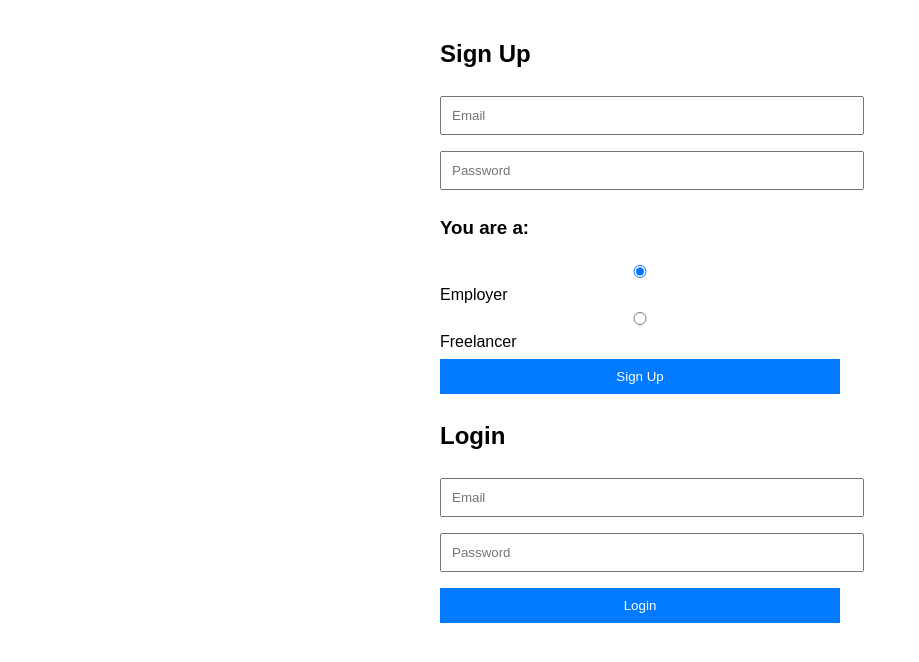
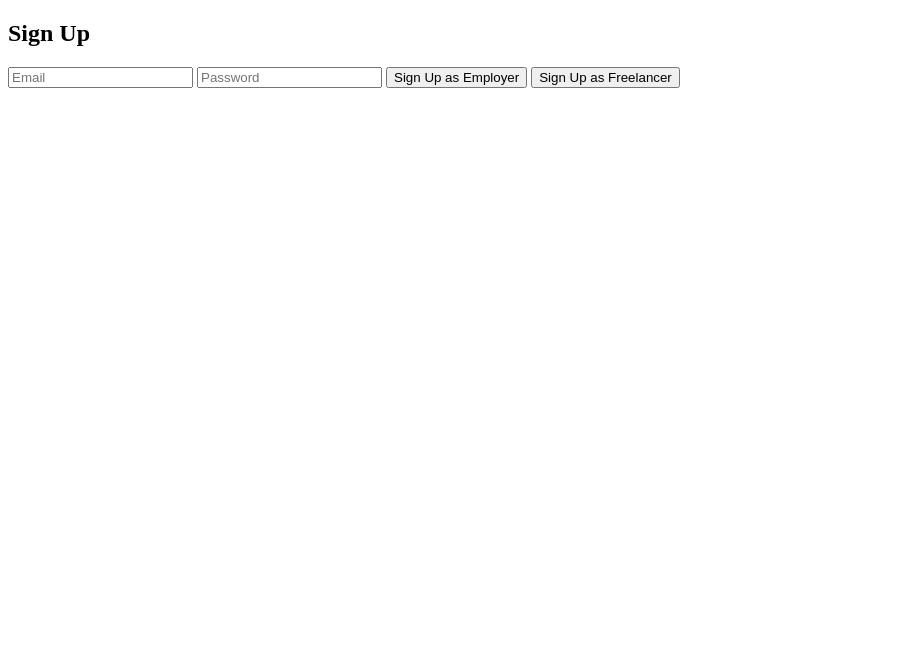
Before and after one commit to Ajobe85/employer---employee---connect, a plain HTML site: page auth.html in a window 1280 px wide. Shown: the whole page, without its empty margins (0-919 px from the left). Drawn offline with Linux system fonts and the light colour scheme.

Commit message:
Update auth.html
Signed-off-by: AJOBE SWALIKI  <ajobe689@gmail.com>

```diff
--- a/auth.html
+++ b/auth.html
@@ -1,60 +1,58 @@
+
+<!-- auth.html -->
 <!DOCTYPE html>
 <html>
 <head>
-  <title>Sign Up / Login</title>
-  <script type="module" src="firebase.js"></script>
-  <style>
-    body { font-family: Arial; max-width: 400px; margin: 0 auto; padding: 20px; }
-    input, button { width: 100%; padding: 10px; margin: 8px 0; }
-    button { background: #007bff; color: white; border: none; }
-  </style>
+    <title>Sign Up - Employer-Employee Connect</title>
+    <!-- Include Firebase SDK -->
+    <script src="https://www.gstatic.com/firebasejs/8.10.0/firebase-app.js"></script>
+    <script src="https://www.gstatic.com/firebasejs/8.10.0/firebase-auth.js"></script>
+    <script src="https://www.gstatic.com/firebasejs/8.10.0/firebase-database.js"></script>
+    <script src="firebase.js"></script>
 </head>
 <body>
     <h2>Sign Up</h2>
-  <input type="email" id="email" placeholder="Email">
-  <input type="password" id="password" placeholder="Password">
-  <h3>You are a:</h3>
-  <input type="radio" name="userType" value="employer" checked> Employer<br>
-  <input type="radio" name="userType" value="freelancer"> Freelancer<br>
-  <button onclick="signup()">Sign Up</button>
-  <h2>Login</h2>
-  <input type="email" id="loginEmail" placeholder="Email">
-  <input type="password" id="loginPassword" placeholder="Password">
-  <button onclick="login()">Login</button>
-  <script type="module">
-    import { auth, createUserWithEmailAndPassword, signInWithEmailAndPassword, db, doc, setDoc, getDoc } from "./firebase.js";
-    // Signup Function
-    async function signup() {
-      const email = document.getElementById("email").value;
-      const password = document.getElementById("password").value;
-      const userType = document.querySelector('input[name="userType"]:checked').value;
-      try {
-        // Create user in Firebase Authentication
-        const userCredential = await createUserWithEmailAndPassword(auth, email, password);
-        // Save user type to Firestore
-        await setDoc(doc(db, "users", userCredential.user.uid), {
+    <form id="signupForm">
+        <input type="email" id="email" placeholder="Email" required>
+        <input type="password" id="password" placeholder="Password" required>
+        <button type="button" onclick="signUpAsEmployer()">Sign Up as Employer</button>
+        <button type="button" onclick="signUpAsFreelancer()">Sign Up as Freelancer</button>
+    </form>
+    <div id="error-message" style="color: red;"></div>
+
+    <script>
+        function signUpAsEmployer() {
+            signUpUser('employer');
+        }
+
+        function signUpAsFreelancer() {
+            signUpUser('freelancer');
+        }
+
+        function signUpUser(userType) {
+            const email = document.getElementById('email').value;
+            const password = document.getElementById('password').value;
+
+            firebase.auth().createUserWithEmailAndPassword(email, password)
+                .then((userCredential) => {
+                    // Save user type to database
+                    const user = userCredential.user;
+                    return database.ref('users/' + user.uid).set({
                         email: email,
-          userType: userType,
-          createdAt: new Date()
+                        userType: userType
                     });
-        alert("Account created!");
-        window.location.href = userType + ".html"; // Redirect to employer/freelancer page
-      } catch (error) {
-        alert("Error: " + error.message);
+                })
+                .then(() => {
+                    // Redirect based on user type
+                    if (userType === 'employer') {
+                        window.location.href = 'employer.html';
+                    } else {
+                        window.location.href = 'freelancer.html';
                     }
-    }
-    // Login Function
-    async function login() {
-      const email = document.getElementById("loginEmail").value;
-      const password = document.getElementById("loginPassword").value;
-      try {
-        await signInWithEmailAndPassword(auth, email, password);
-        const user = auth.currentUser;
-        const userDoc = await getDoc(doc(db, "users", user.uid));
-        window.location.href = userDoc.data().userType + ".html"; // Redirect based on role
-      } catch (error) {
-        alert("Error: " + error.message);
-      }
+                })
+                .catch((error) => {
+                    document.getElementById('error-message').innerText = error.message;
+                });
         }
     </script>
 </body>
```
Lines whose indentation alone changed are shown as unchanged.
